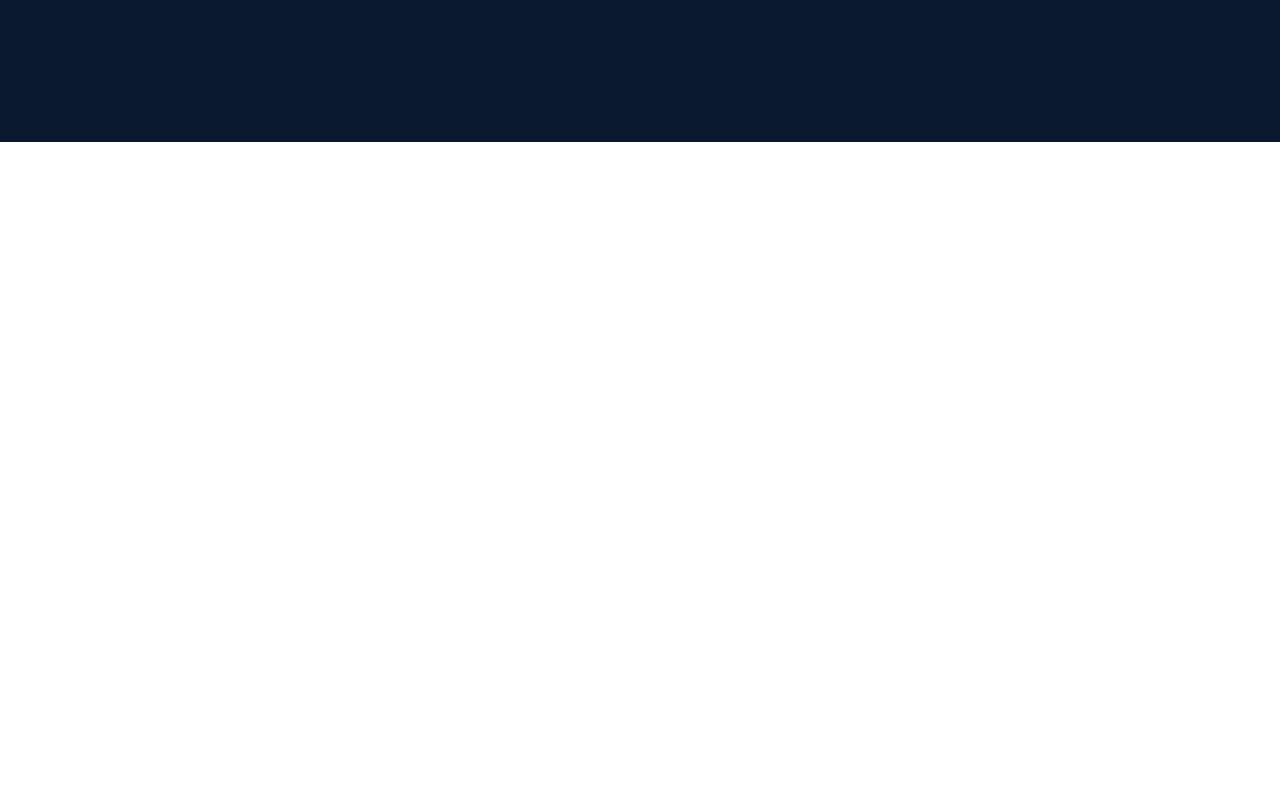
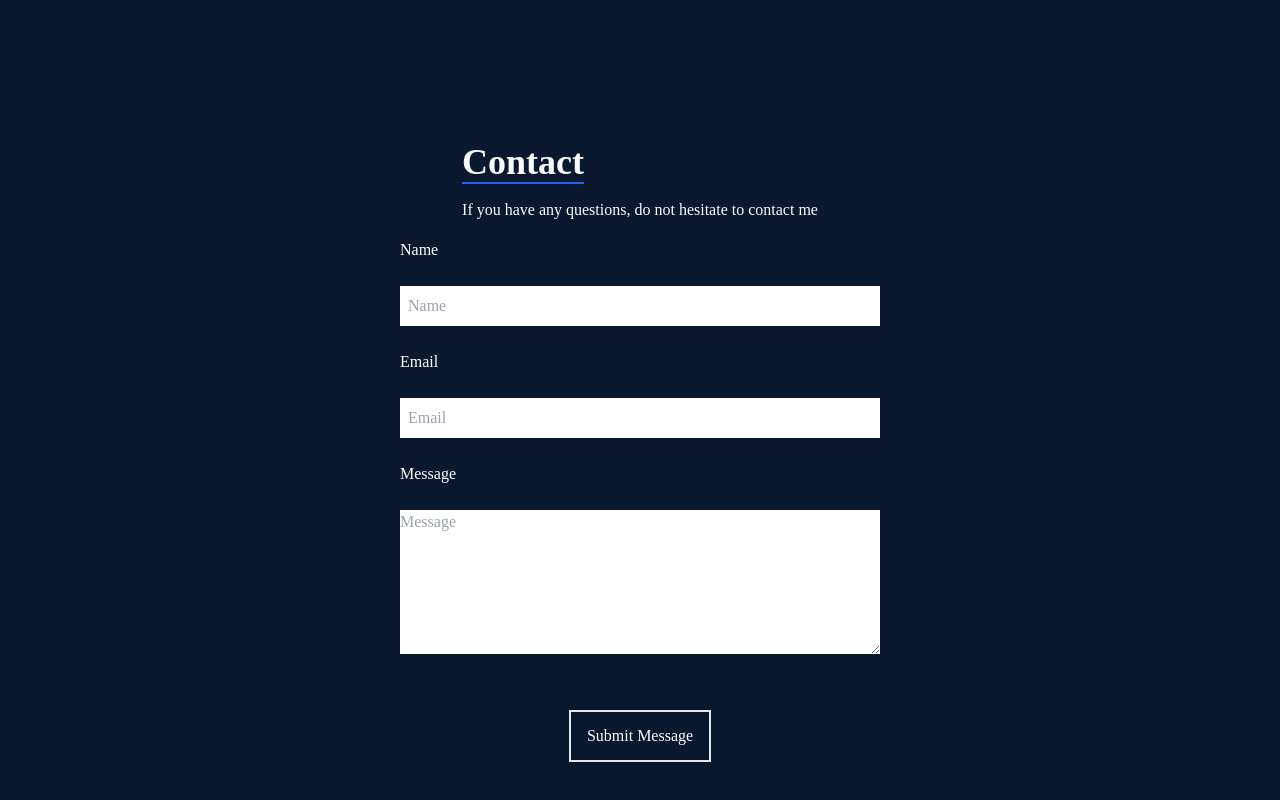
Before and after one commit to cybermicheal47/Portfolio, a React (Create React App) app: page / in a window 1280 px wide. Shown: the part 2258-3058 px from the top of the page. Before the commit the page ends 2400 px from the top, so only its background shows below. Built offline with nearby package versions, Linux system fonts and the light colour scheme.

Commit message:
contact component added

```diff
--- a/src/App.js
+++ b/src/App.js
@@ -1,4 +1,5 @@
 import About from "./components/About";
+import Contact from "./components/Contact";
 import Main from "./components/Main";
 import Navbar from "./components/Navbar";
 import Project from "./components/Project";
@@ -13,7 +14,7 @@ function App() {
 <Main/>
 <Skills/>
 <Project />
-
+<Contact />
     </>
   );
 }
--- a/src/components/Contact.js
+++ b/src/components/Contact.js
@@ -1,12 +1,39 @@
-import React from 'react'
+import React from 'react';
 
 function Contact() {
   return (
     <div name='contact' className='w-full h-screen bg-[#0a192f]'>
+      <div className='flex justify-center items-center flex-col'>
+        <div>
+          <h2 className='border-b-2 inline border-blue-600 text-gray-50 text-4xl font-bold'>Contact</h2>
+          <p className='text-gray-50 py-4'>
+            If you have any questions, do not hesitate to contact me
+          </p>
+        </div>
 
+        <form action='https://getform.io/f/8db49d23-06e7-4ddf-9a14-a44e42db7b7e' className='flex flex-col gap-6 max-w-[480px] w-full  px-auto mx-auto '   method="POST">
+          <label className='text-white' htmlFor='name'>
+            Name
+          </label>
+          <input className='bg-white p-2' type='text' placeholder='Name' name='name' id='name' />
 
+          <label className='text-white' htmlFor='email'>
+            Email
+          </label>
+          <input className='bg-white p-2' type='email' placeholder='Email' name='email' id='email' />
+
+          <label className='text-white' htmlFor='message'>
+            Message
+          </label>
+          <textarea className='bg-white' name='message' placeholder='Message' rows='6' id='message'></textarea>
+
+          <button className='text-white border-2 hover:bg-blue-500 hover:border-blue-500 px-4 py-3 my-8 mx-auto flex items-center'>
+           Submit Message
+          </button>
+        </form>
+      </div>
     </div>
-  )
+  );
 }
 
-export default Contact
+export default Contact;
```
